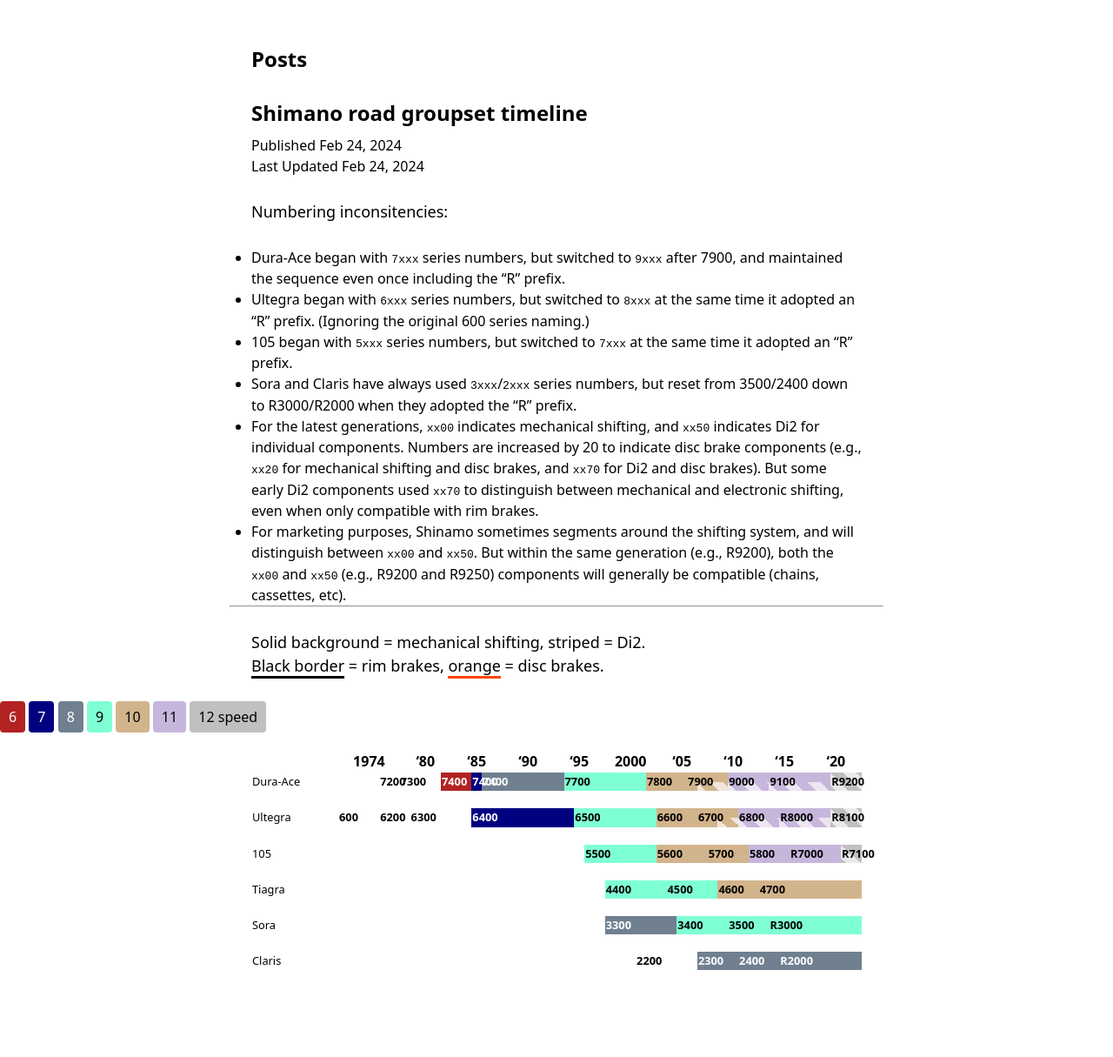
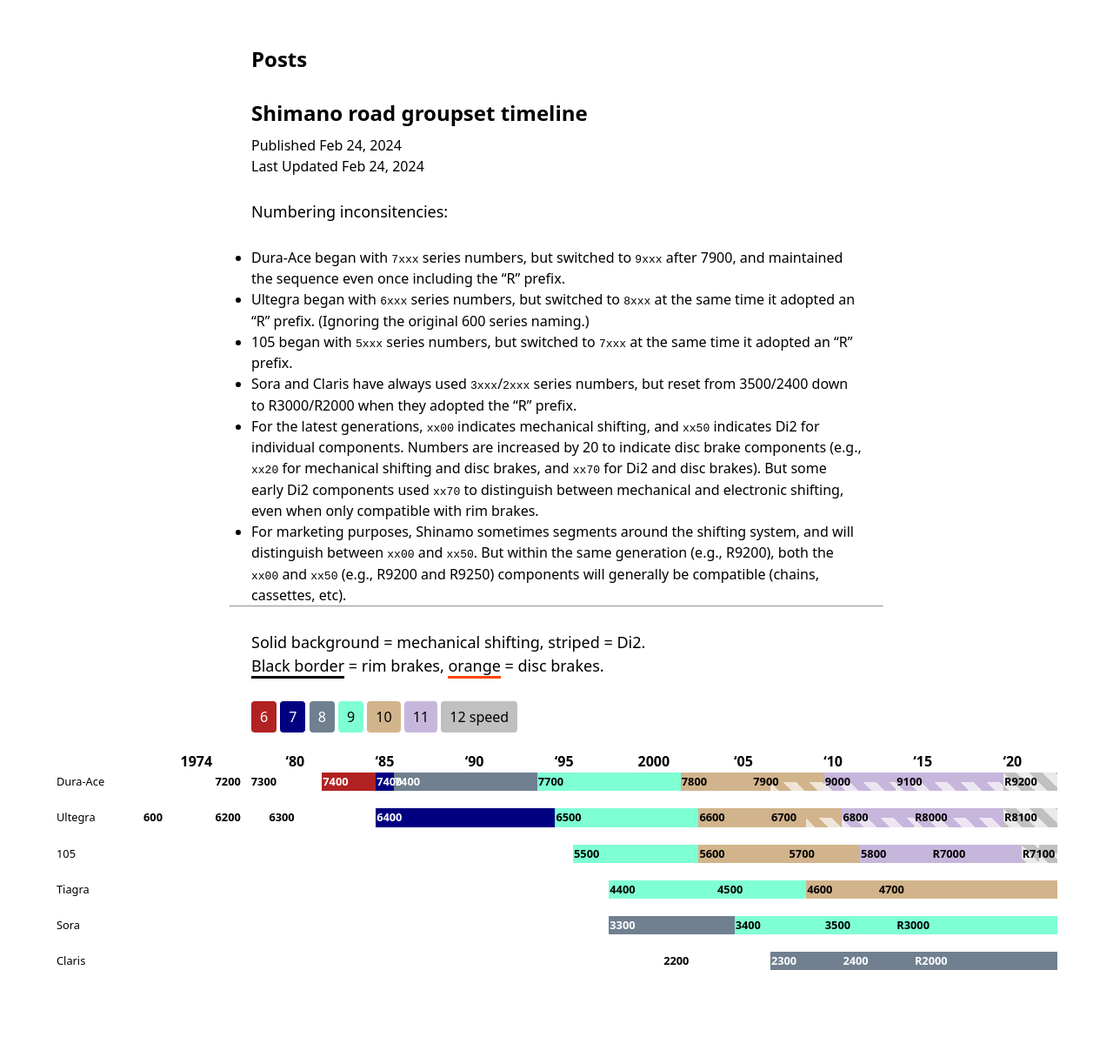
Before and after one commit to farski/awholenother.com, a Jekyll site: the page built from _posts/2024-02-24-shimano-road-groupset-timeline.md, in a window 1280 px wide. Shown: the whole page at 87% size. Built offline with Jekyll 4.4.1, drawn with Linux system fonts in a browser that asks for light colours.

Commit message:
Update 2024-02-24-shimano-road-groupset-timeline.md

```diff
--- a/_posts/2024-02-24-shimano-road-groupset-timeline.md
+++ b/_posts/2024-02-24-shimano-road-groupset-timeline.md
@@ -14,7 +14,7 @@
 		border-collapse: separate;
 		border-spacing: 0;
 		table-layout: fixed;
-		width: 100vw;
+		width: 90vw;
 		margin-top: 20px;
 
 		--sp6: firebrick;
@@ -135,15 +135,17 @@
 Solid background = mechanical shifting, striped = Di2.
 <br><span style="border-bottom: 3px solid black;">Black border</span> = rim brakes, <span style="border-bottom: 3px solid OrangeRed">orange</span> = disc brakes.
 
-<div style="display: inline-block; padding: 6px 10px; background: firebrick; border-radius: 4px; color: white;">6</div>
-<div style="display: inline-block; padding: 6px 10px; background: navy; border-radius: 4px; color: white;">7</div>
-<div style="display: inline-block; padding: 6px 10px; background: slategray; border-radius: 4px; color: white;">8</div>
-<div style="display: inline-block; padding: 6px 10px; background: aquamarine; border-radius: 4px;">9</div>
-<div style="display: inline-block; padding: 6px 10px; background: tan; border-radius: 4px;">10</div>
-<div style="display: inline-block; padding: 6px 10px; background: #C7B6DC; border-radius: 4px;">11</div>
-<div style="display: inline-block; padding: 6px 10px; background: silver; border-radius: 4px;">12 speed</div>
+<div>
+	<div style="display: inline-block; padding: 6px 10px; background: firebrick; border-radius: 4px; color: white;">6</div>
+	<div style="display: inline-block; padding: 6px 10px; background: navy; border-radius: 4px; color: white;">7</div>
+	<div style="display: inline-block; padding: 6px 10px; background: slategray; border-radius: 4px; color: white;">8</div>
+	<div style="display: inline-block; padding: 6px 10px; background: aquamarine; border-radius: 4px;">9</div>
+	<div style="display: inline-block; padding: 6px 10px; background: tan; border-radius: 4px;">10</div>
+	<div style="display: inline-block; padding: 6px 10px; background: #C7B6DC; border-radius: 4px;">11</div>
+	<div style="display: inline-block; padding: 6px 10px; background: silver; border-radius: 4px;">12 speed</div>
+</div>
 
-<table>
+<table class="full-bleed">
 	<thead>
 		<tr>
 			<th></th>
```
